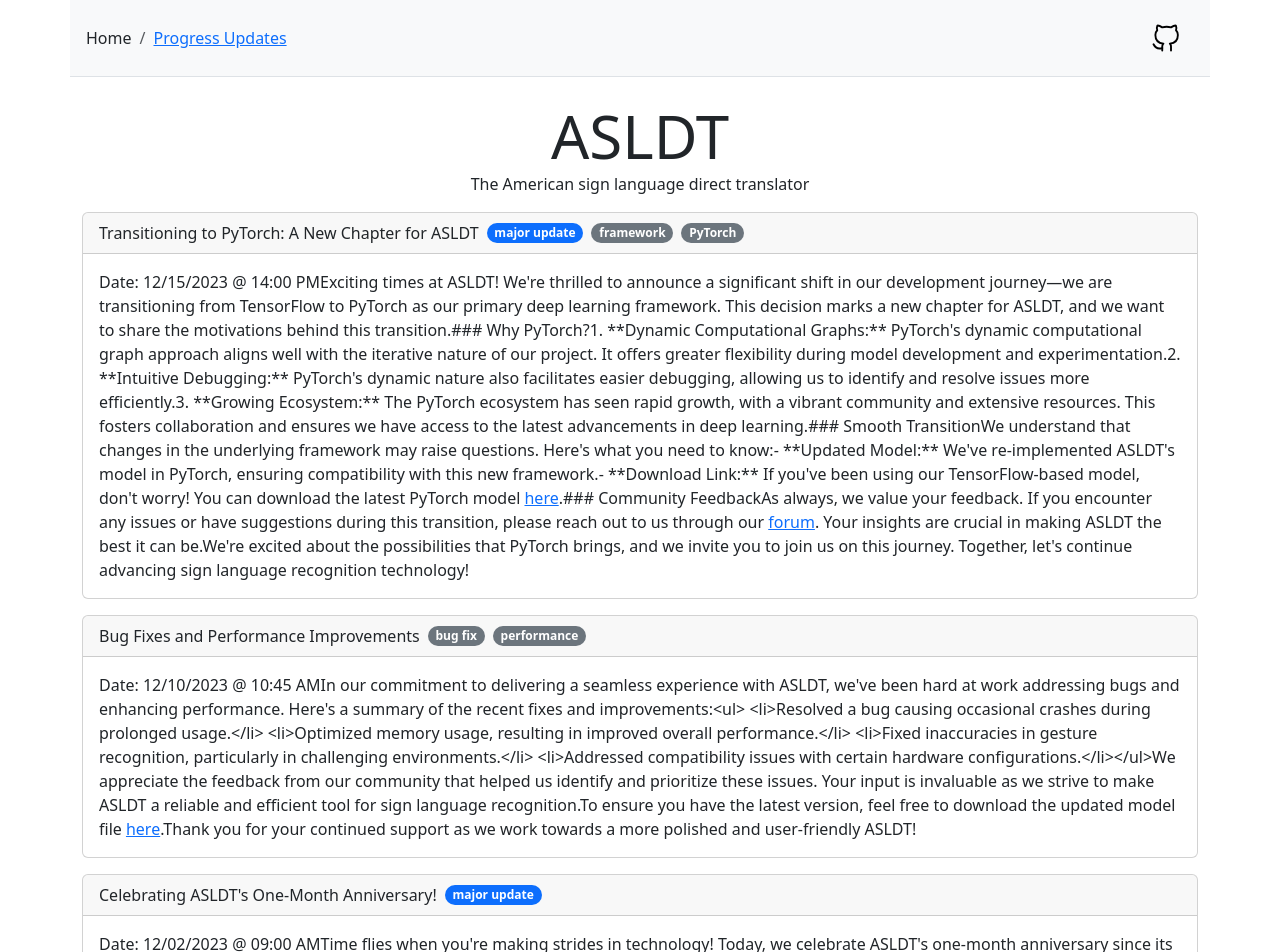
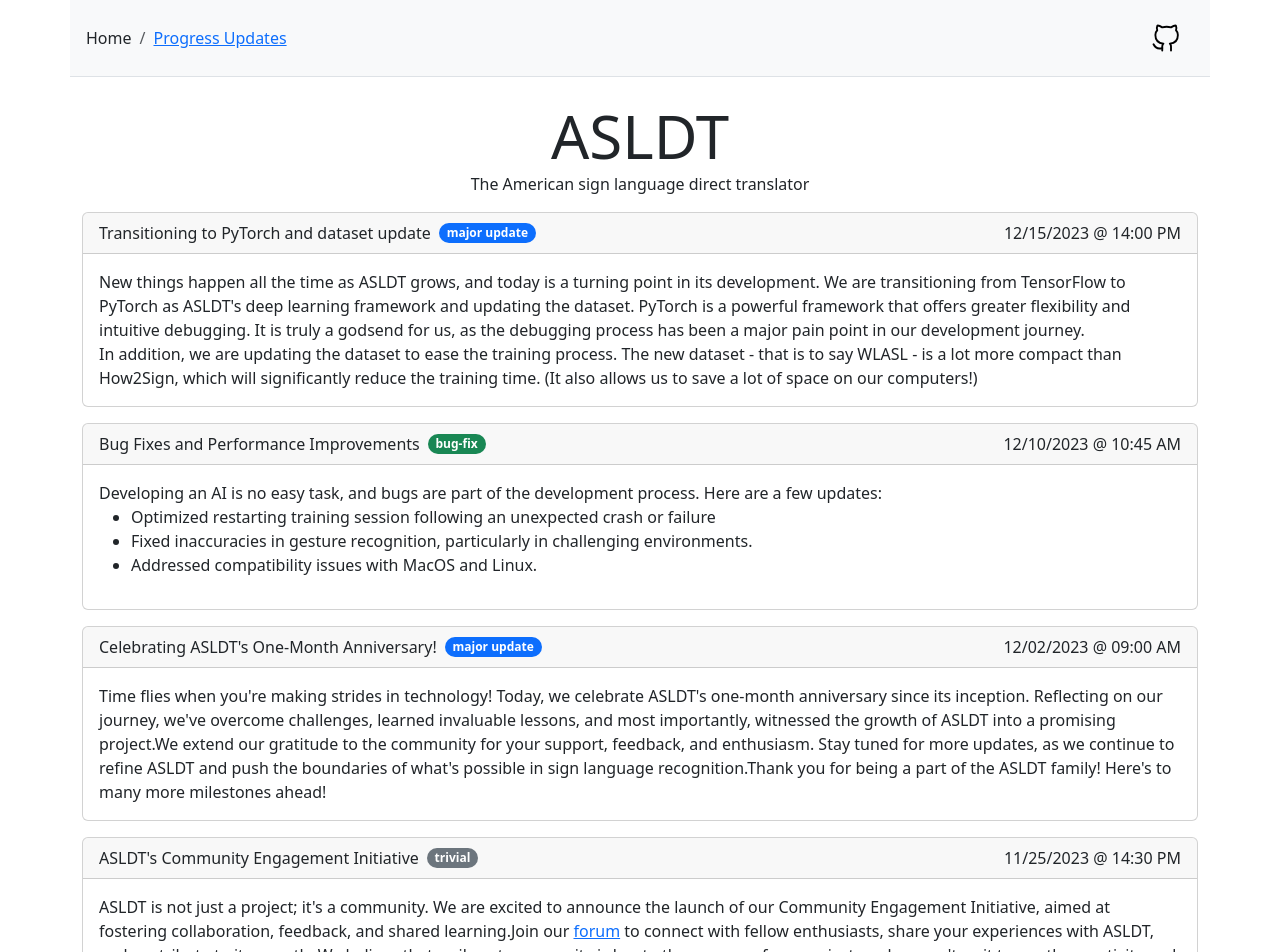
Before and after one commit to EnjoyBacon7/ASLDT, a React (Vite) app: page / in a window 1280 px wide. Shown: the top 952 px of the page. Built offline with nearby package versions, Linux system fonts and the light colour scheme.

Commit message:
updated blog posts

```diff
--- a/src/App.jsx
+++ b/src/App.jsx
@@ -16,50 +16,28 @@ function App() {
 
 
         <Update_cmpnt
-          title="Transitioning to PyTorch: A New Chapter for ASLDT"
-          tags={["major update", "framework", "PyTorch"]}
+          title="Transitioning to PyTorch and dataset update"
+          tags={["major update"]}
           body={[
-            "Date: 12/15/2023 @ 14:00 PM",
-            "Exciting times at ASLDT! We're thrilled to announce a significant shift in our development journey—we are transitioning from TensorFlow to PyTorch as our primary deep learning framework. This decision marks a new chapter for ASLDT, and we want to share the motivations behind this transition.",
-            "### Why PyTorch?",
-            "1. **Dynamic Computational Graphs:** PyTorch's dynamic computational graph approach aligns well with the iterative nature of our project. It offers greater flexibility during model development and experimentation.",
-            "2. **Intuitive Debugging:** PyTorch's dynamic nature also facilitates easier debugging, allowing us to identify and resolve issues more efficiently.",
-            "3. **Growing Ecosystem:** The PyTorch ecosystem has seen rapid growth, with a vibrant community and extensive resources. This fosters collaboration and ensures we have access to the latest advancements in deep learning.",
-            "### Smooth Transition",
-            "We understand that changes in the underlying framework may raise questions. Here's what you need to know:",
-            "- **Updated Model:** We've re-implemented ASLDT's model in PyTorch, ensuring compatibility with this new framework.",
-            "- **Download Link:** If you've been using our TensorFlow-based model, don't worry! You can download the latest PyTorch model ",
-            <a href="#">here</a>,
-            ".",
-            "### Community Feedback",
-            "As always, we value your feedback. If you encounter any issues or have suggestions during this transition, please reach out to us through our ",
-            <a href="#">forum</a>,
-            ". Your insights are crucial in making ASLDT the best it can be.",
-            "We're excited about the possibilities that PyTorch brings, and we invite you to join us on this journey. Together, let's continue advancing sign language recognition technology!",
+            "New things happen all the time as ASLDT grows, and today is a turning point in its development. We are transitioning from TensorFlow to PyTorch as ASLDT's deep learning framework and updating the dataset. PyTorch is a powerful framework that offers greater flexibility and intuitive debugging. It is truly a godsend for us, as the debugging process has been a major pain point in our development journey.",
+            <br />,
+            "In addition, we are updating the dataset to ease the training process. The new dataset - that is to say WLASL - is a lot more compact than How2Sign, which will significantly reduce the training time. (It also allows us to save a lot of space on our computers!)",
           ]}
+          date="12/15/2023 @ 14:00 PM"
         />
-
-
-
 
         <Update_cmpnt
           title="Bug Fixes and Performance Improvements"
-          tags={["bug fix", "performance"]}
+          tags={["bug-fix"]}
           body={[
-            "Date: 12/10/2023 @ 10:45 AM",
-            "In our commitment to delivering a seamless experience with ASLDT, we've been hard at work addressing bugs and enhancing performance. Here's a summary of the recent fixes and improvements:",
-            "<ul>",
-            "  <li>Resolved a bug causing occasional crashes during prolonged usage.</li>",
-            "  <li>Optimized memory usage, resulting in improved overall performance.</li>",
-            "  <li>Fixed inaccuracies in gesture recognition, particularly in challenging environments.</li>",
-            "  <li>Addressed compatibility issues with certain hardware configurations.</li>",
-            "</ul>",
-            "We appreciate the feedback from our community that helped us identify and prioritize these issues. Your input is invaluable as we strive to make ASLDT a reliable and efficient tool for sign language recognition.",
-            "To ensure you have the latest version, feel free to download the updated model file ",
-            <a href="#">here</a>,
-            ".",
-            "Thank you for your continued support as we work towards a more polished and user-friendly ASLDT!"
+            "Developing an AI is no easy task, and bugs are part of the development process. Here are a few updates:",
+            <ul>
+              <li>Optimized restarting training session following an unexpected crash or failure</li>
+              <li>Fixed inaccuracies in gesture recognition, particularly in challenging environments.</li>
+              <li>Addressed compatibility issues with MacOS and Linux.</li>
+            </ul>,
           ]}
+          date="12/10/2023 @ 10:45 AM"
         />
 
 
@@ -67,31 +45,30 @@ function App() {
           title="Celebrating ASLDT's One-Month Anniversary!"
           tags={["major update"]}
           body={[
-            "Date: 12/02/2023 @ 09:00 AM",
             "Time flies when you're making strides in technology! Today, we celebrate ASLDT's one-month anniversary since its inception. Reflecting on our journey, we've overcome challenges, learned invaluable lessons, and most importantly, witnessed the growth of ASLDT into a promising project.",
             "We extend our gratitude to the community for your support, feedback, and enthusiasm. Stay tuned for more updates, as we continue to refine ASLDT and push the boundaries of what's possible in sign language recognition.",
             "Thank you for being a part of the ASLDT family! Here's to many more milestones ahead!"
           ]}
+          date="12/02/2023 @ 09:00 AM"
         />
 
         <Update_cmpnt
           title="ASLDT's Community Engagement Initiative"
           tags={["trivial"]}
           body={[
-            "Date: 11/25/2023 @ 14:30 PM",
             "ASLDT is not just a project; it's a community. We are excited to announce the launch of our Community Engagement Initiative, aimed at fostering collaboration, feedback, and shared learning.",
             "Join our ",
             <a href="#">forum</a>,
             " to connect with fellow enthusiasts, share your experiences with ASLDT, and contribute to its growth. We believe that a vibrant community is key to the success of our project, and we can't wait to see the creativity and innovation that will emerge from our collective efforts.",
             "Together, let's make ASLDT a powerful tool for sign language recognition and communication!"
           ]}
+          date="11/25/2023 @ 14:30 PM"
         />
 
         <Update_cmpnt
           title="Unraveling TensorFlow's Mysteries: A Deep Dive"
           tags={["major update"]}
           body={[
-            "Date: 11/20/2023 @ 16:45 PM",
             "TensorFlow, our newfound ally, has been instrumental in propelling ASLDT to greater heights. In this post, we take a deep dive into TensorFlow's functionalities, demystifying some of its complex features.",
             "One particular challenge we encountered was understanding the purpose of the function ",
             <CodeBlock
@@ -107,13 +84,13 @@ function App() {
             ". Through experimentation and collaboration, we've not only cracked the code but also successfully trained a model capable of recognizing various clothing items.",
             "Join us in our journey to unravel TensorFlow's mysteries and witness the powerful synergy it brings to ASLDT!"
           ]}
+          date="11/20/2023 @ 16:45 PM"
         />
 
         <Update_cmpnt
           title="Navigating the Seas of Data: Choosing the Right Dataset for ASLDT"
           tags={["trivial"]}
           body={[
-            "Date: 11/15/2023 @ 12:05 PM",
             "Selecting the right dataset is a crucial step in the evolution of ASLDT. Today, we delve into the intricate process of dataset selection. While the How2Sign Dataset has been our primary choice, we are exploring alternatives to enhance the variety of gestures ASLDT can understand.",
             "Our research has led us to datasets like ",
             <a href="https://www.openslr.org/51/">The CSLR Neonate Cry Dataset</a>,
@@ -122,17 +99,18 @@ function App() {
             ", which focuses on isolated gestures. These diverse datasets may bring new dimensions to ASLDT's capabilities.",
             "The journey of selecting the perfect dataset continues, and we're excited to see how it shapes the future of ASLDT!"
           ]}
+          date="11/15/2023 @ 12:05 PM"
         />
 
         <Update_cmpnt
           title="Unveiling ASLDT's Improved Vocabulary"
           tags={["major update"]}
           body={[
-            "Date: 11/10/2023 @ 15:20 PM",
             "We are thrilled to announce a significant breakthrough in the development of ASLDT! Our latest update introduces an improved version of our AI, capable of recognizing gestures beyond simple letters.",
             "The enhanced AI has been trained using the aforementioned How2Sign dataset, incorporating gestures beyond the scope of traditional sign language alphabets. We believe this expansion will make ASLDT more inclusive and applicable to a wider range of users.",
             "Stay tuned for further updates as we continue to refine and expand the capabilities of ASLDT!"
           ]}
+          date="11/10/2023 @ 15:20 PM"
         />
 
         <Update_cmpnt
```
Also changed, not shown: 559 other files (tests, documents, lock files or other folders).
